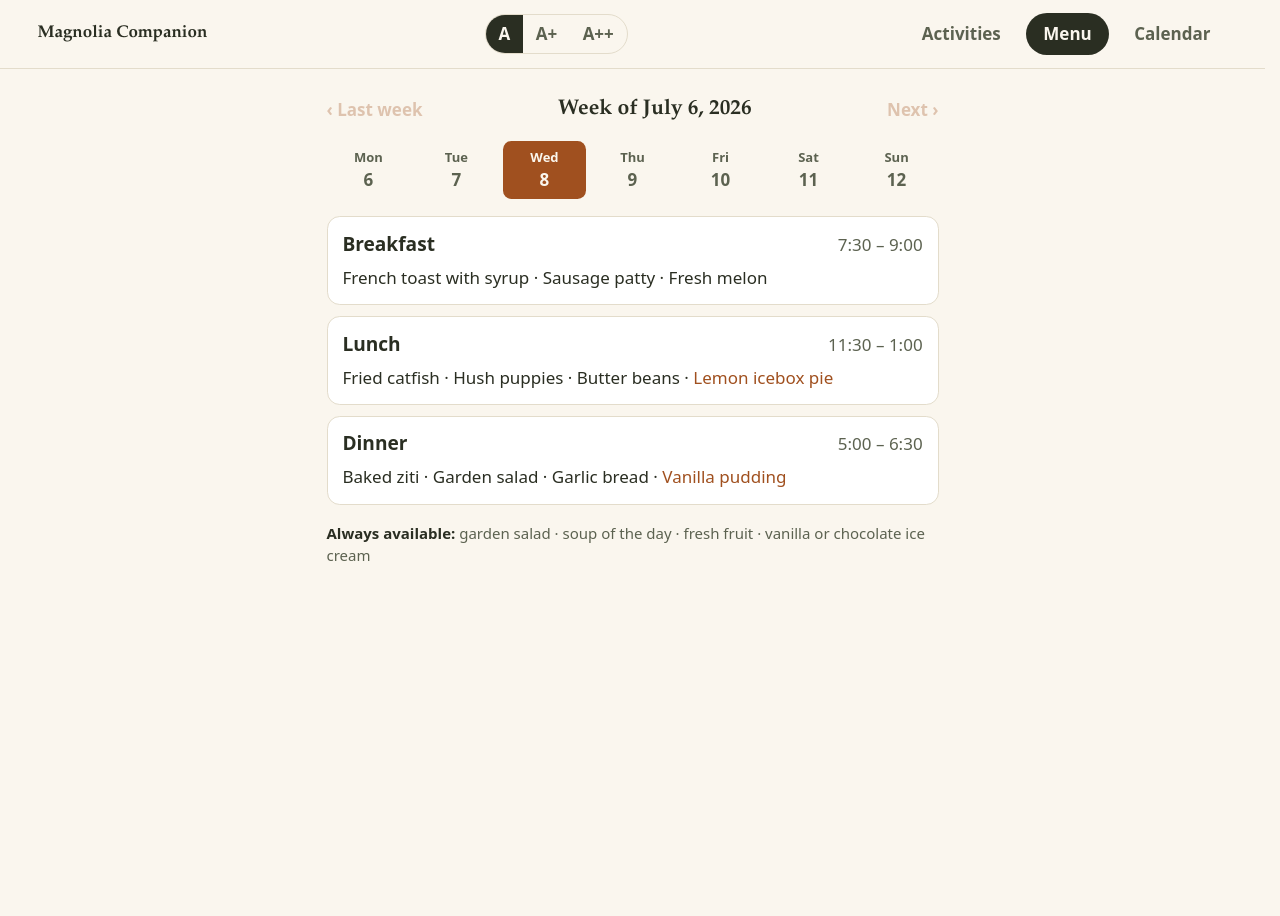
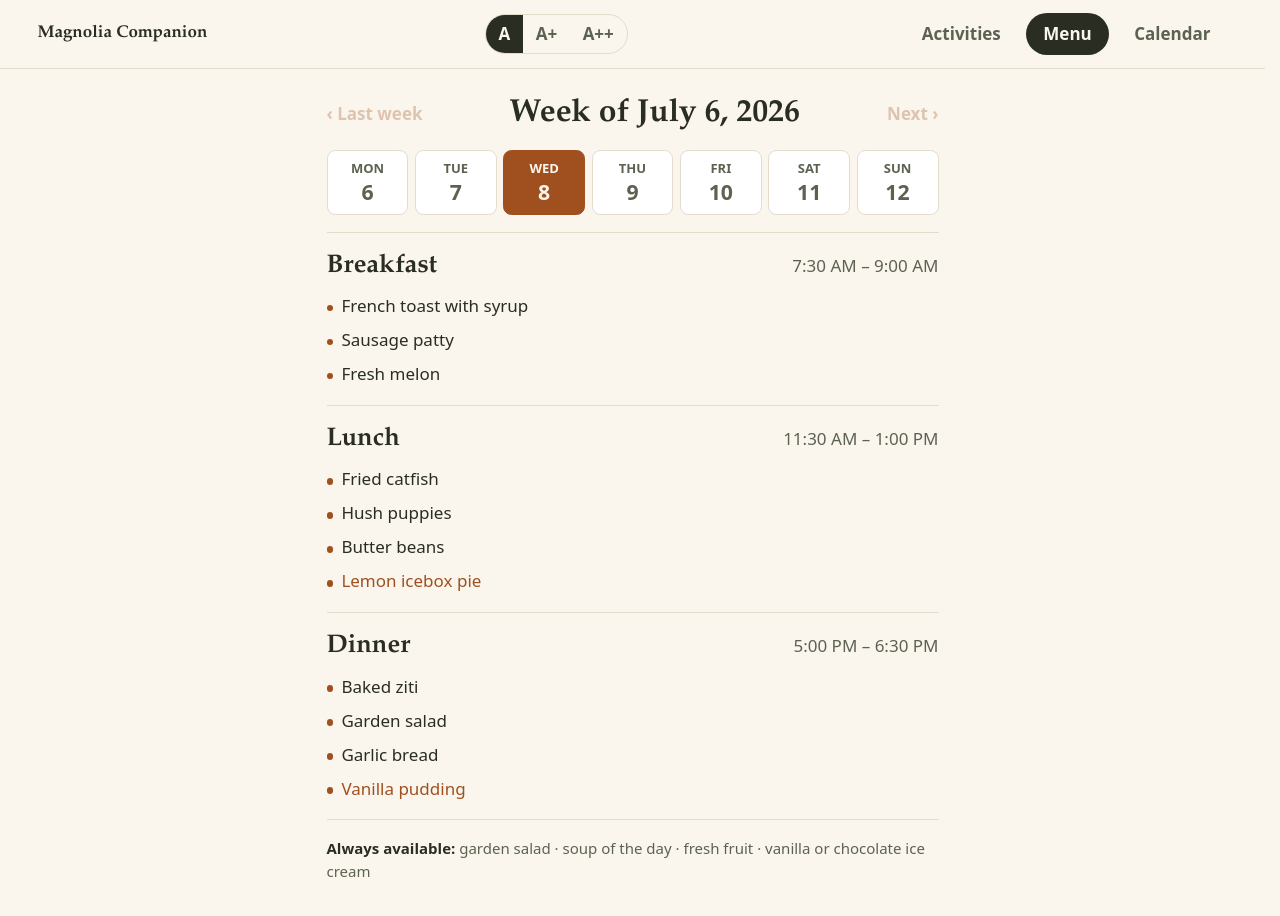
Before and after one commit to dillo/magnolia-companion, a Next.js app: page /menu in a window 1280 px wide. Shown: the top 916 px of the page. Before the commit the page ends 800 px from the top, so only its background shows below. Built offline with nearby package versions, Linux system fonts and the light colour scheme.

Commit message:
Refine activity and menu presentation

```diff
--- a/components/HomeClient.tsx
+++ b/components/HomeClient.tsx
@@ -98,7 +98,7 @@ function DayHeading({ date, today, theme }: { date: string; today: string; theme
 
 function WeekActivities({ months, dates, today }: { months: ActivityMonth[]; dates: string[]; today: string }) {
   return (
-    <div className="divide-y divide-hairline">
+    <div className="divide-y divide-hairline border-y border-hairline">
       {dates.map((date) => {
         const day = findActivityDay(months, date);
         const specials = day?.events.filter((e) => !e.routine) ?? [];
--- a/components/MealCards.tsx
+++ b/components/MealCards.tsx
@@ -3,36 +3,36 @@ import EmptyState from "@/components/EmptyState";
 
 /** Serving hours are placeholders until the real printed menu is photographed (spec open item). */
 export const MEAL_HOURS = [
-  ["breakfast", "Breakfast", "7:30 – 9:00"],
-  ["lunch", "Lunch", "11:30 – 1:00"],
-  ["dinner", "Dinner", "5:00 – 6:30"],
+  ["breakfast", "Breakfast", "7:30 AM – 9:00 AM"],
+  ["lunch", "Lunch", "11:30 AM – 1:00 PM"],
+  ["dinner", "Dinner", "5:00 PM – 6:30 PM"],
 ] as const;
 
 export default function MealCards({ day }: { day: MenuDay | null }) {
   if (!day) return <EmptyState message="This week's menu hasn't been added yet." />;
   return (
-    <div>
+    <div className="divide-y divide-hairline border-y border-hairline">
       {MEAL_HOURS.map(([key, label, hours]) => {
         const meal = day[key];
         return (
-          <div key={key} className="mb-2.5 rounded-xl border border-hairline bg-card px-3.5 py-3">
-            <div className="flex items-baseline justify-between">
-              <span className="text-lg font-semibold">{label}</span>
-              <span className="tabular-nums text-moss">{hours}</span>
+          <section key={key} className="py-4">
+            <div className="mb-2 flex items-baseline justify-between gap-4">
+              <h2 className="font-display text-2xl font-semibold">{label}</h2>
+              <span className="shrink-0 tabular-nums text-moss">{hours}</span>
             </div>
-            <p className="mt-1 leading-relaxed">
-              {meal.items.length === 0 ? (
-                <span className="text-moss">Not listed</span>
-              ) : (
-                meal.items.map((it, i) => (
-                  <span key={i}>
+            {meal.items.length === 0 ? (
+              <p className="text-moss">Not listed</p>
+            ) : (
+              <ul className="space-y-1.5">
+                {meal.items.map((it, i) => (
+                  <li key={i} className="flex gap-2 leading-relaxed">
+                    <span aria-hidden="true" className="mt-3 h-1.5 w-1.5 shrink-0 rounded-full bg-copper" />
                     <span className={it.kind === "dessert" ? "text-copper" : ""}>{it.name}</span>
-                    {i < meal.items.length - 1 && " · "}
-                  </span>
-                ))
-              )}
-            </p>
-          </div>
+                  </li>
+                ))}
+              </ul>
+            )}
+          </section>
         );
       })}
     </div>
--- a/components/MenuClient.tsx
+++ b/components/MenuClient.tsx
@@ -40,19 +40,19 @@ export default function MenuClient({ weeks }: { weeks: MenuWeek[] }) {
       <div className="flex items-center justify-between">
         <button disabled={idx === 0} onClick={() => moveWeek(-1)}
           className="font-bold text-copper disabled:opacity-30">‹ Last week</button>
-        <h1 className="font-display text-xl font-semibold">Week of {longDateOfISO(week.weekOf)}</h1>
+        <h1 className="font-display text-3xl font-semibold">Week of {longDateOfISO(week.weekOf)}</h1>
         <button disabled={idx === weeks.length - 1} onClick={() => moveWeek(1)}
           className="font-bold text-copper disabled:opacity-30">Next ›</button>
       </div>
 
-      <div role="tablist" aria-label="Day of week" className="my-4 flex gap-1">
+      <div role="tablist" aria-label="Day of week" className="my-4 grid grid-cols-7 gap-1.5">
         {weekDates.map((d) => (
           <button key={d} role="tab" aria-selected={activeDate === d} onClick={() => setDate(d)}
-            className={`flex-1 rounded-lg py-1.5 text-center ${
-              activeDate === d ? "bg-copper text-petal" : "text-moss"
+            className={`rounded-lg border py-2 text-center ${
+              activeDate === d ? "border-copper bg-copper text-petal" : "border-hairline bg-card text-moss"
             }`}>
-            <span className="block text-[13px] font-bold">{dayNameOfISO(d).slice(0, 3)}</span>
-            <span className="block font-semibold tabular-nums">{Number(d.slice(8))}</span>
+            <span className="block text-[13px] font-bold uppercase">{dayNameOfISO(d).slice(0, 3)}</span>
+            <span className="block text-xl font-semibold leading-tight tabular-nums">{Number(d.slice(8))}</span>
           </button>
         ))}
       </div>
--- a/components/Timeline.tsx
+++ b/components/Timeline.tsx
@@ -6,21 +6,21 @@ import EmptyState from "@/components/EmptyState";
 export default function Timeline({ events }: { events: ActivityEvent[] }) {
   if (events.length === 0) return <EmptyState message="No activities listed for this day." />;
   return (
-    <div>
+    <div className="divide-y divide-hairline border-y border-hairline">
       {events.map((e, i) =>
         e.routine ? (
-          <div key={i} className="mb-2 flex items-baseline gap-3">
+          <section key={i} className="flex items-baseline gap-3 py-2">
             <span className="w-20 shrink-0 text-right tabular-nums text-moss">
               {e.start ? formatTime(e.start) : "All day"}
             </span>
             <span className="text-moss">{e.title}</span>
-          </div>
+          </section>
         ) : (
-          <div key={i} className="mb-2.5 flex gap-3">
-            <span className="w-20 shrink-0 pt-3 text-right font-semibold tabular-nums text-copper">
+          <section key={i} className="flex gap-3 py-3">
+            <span className="w-20 shrink-0 text-right font-semibold tabular-nums text-copper">
               {e.start ? formatTime(e.start) : "All day"}
             </span>
-            <div className="flex-1 rounded-xl border border-hairline bg-card px-3.5 py-2.5">
+            <div className="flex-1">
               <div className="text-lg font-semibold leading-snug">{e.title}</div>
               {(e.location || e.dimension) && (
                 <div className="mt-1 flex flex-wrap items-center gap-2 text-moss">
@@ -29,7 +29,7 @@ export default function Timeline({ events }: { events: ActivityEvent[] }) {
                 </div>
               )}
             </div>
-          </div>
+          </section>
         ),
       )}
     </div>
```
